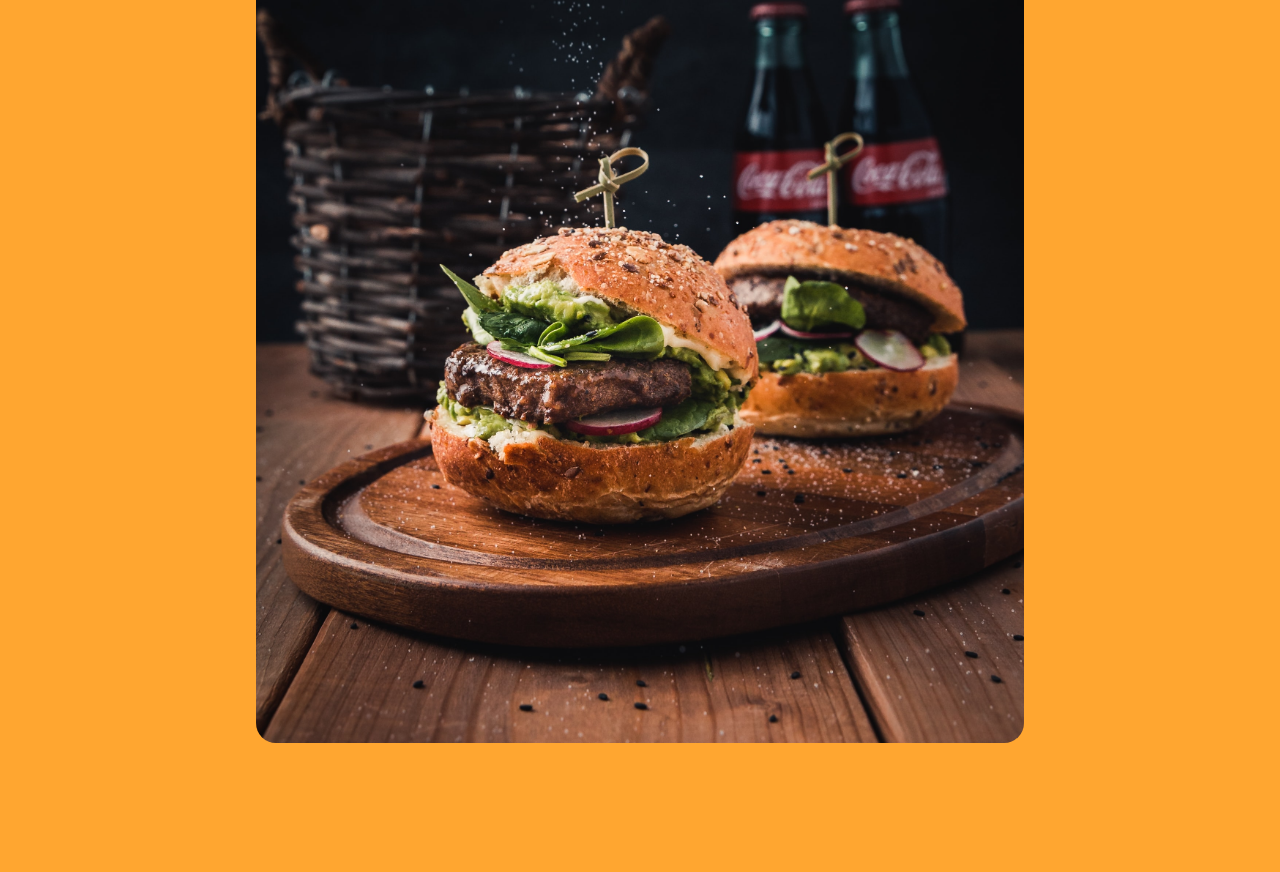
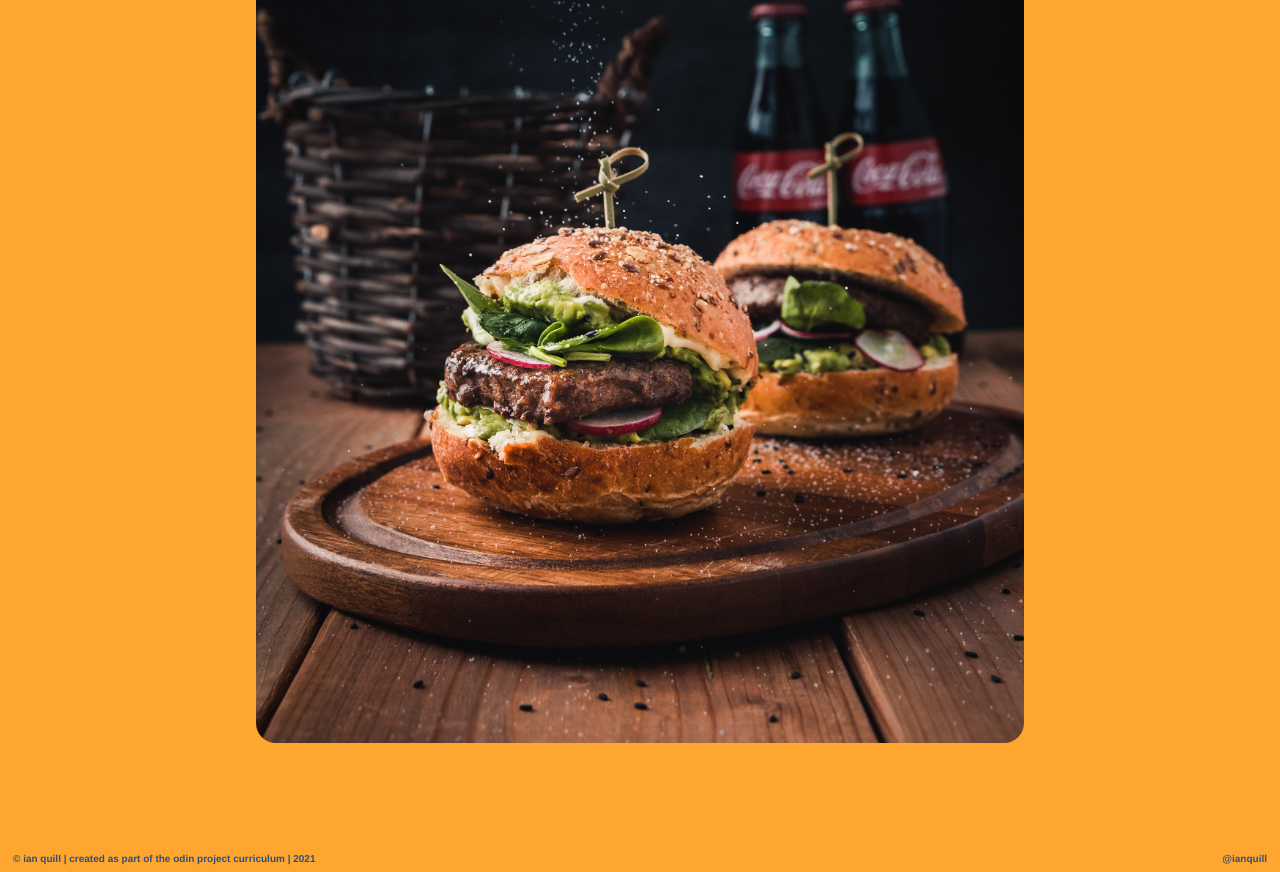
Before and after one commit to ianquill/odin-restaurantpage, a website with bundled scripts: page dist/index.html in a window 1280 px wide. Shown: the part 494-1366 px from the top of the page. Before the commit the page ends 1337 px from the top, so only its background shows below. Built offline with nearby package versions, Linux system fonts and the light colour scheme; a web font is replaced by a local one.

Commit message:
Added footer.

```diff
--- a/src/index.js
+++ b/src/index.js
@@ -1,5 +1,5 @@
 import './style.css';
-import { initialLoad } from './initialLoad.js';
+import { initialLoad, loadFooter } from './initialLoad.js';
 import { loadHomePage } from './homePage.js';
 import { loadMenuPage } from './menuPage.js';
 import { loadContactsPage } from './contactsPage.js';
@@ -16,6 +16,7 @@ mainContainer.appendChild(loadHomePage());
 
 content.appendChild(initialLoad());
 content.appendChild(mainContainer);
+content.appendChild(loadFooter());
 
 const nav = document.querySelectorAll('.header-item');
 
@@ -23,12 +24,12 @@ for (let li of nav) {
     li.addEventListener('click', () => {
         const page = li.textContent;
         loadPage(page);
-    })
+    });
 };
 
 function loadPage(page) {
 
-    // function to clear page
+    // clear page
     while (mainContainer.firstChild) {
         mainContainer.removeChild(mainContainer.firstChild);
     }
--- a/src/initialLoad.js
+++ b/src/initialLoad.js
@@ -1,6 +1,4 @@
 function initialLoad() {
-    const content = document.getElementById('content');
-
     // Header
     const header = document.createElement('header');
     const headerText = document.createElement('h1');
@@ -28,4 +26,21 @@ function initialLoad() {
     return header;
 }
 
-export {initialLoad};
+function loadFooter() {
+    const footer = document.createElement('footer');
+    const footerText = document.createElement('p');
+    const footerLink = document.createElement('a');
+
+    footerText.classList.add('footer-text');
+    footerText.textContent = "© Ian Quill | Created as part of the Odin Project Curriculum | 2021";
+    footerLink.classList.add('footer-text');
+    footerLink.classList.add('link');
+    footerLink.textContent = `@ianquill`;
+    footerLink.href = `https://github.com/ianquill`;
+
+    footer.append(footerText, footerLink);
+
+    return footer;
+}
+
+export { initialLoad, loadFooter };
--- a/src/style.css
+++ b/src/style.css
@@ -37,6 +37,7 @@ ul {
     align-items: center;
     gap: 20px;
     padding-left: 0;
+    margin-right: 20px;
 }
 
 .header-item {
@@ -48,6 +49,24 @@ ul {
 
 .header-item:hover {
     color: #611c35;
+}
+
+footer {
+    display: flex;
+    justify-content: space-between;
+    align-items: flex-end;
+}
+
+.footer-text {
+    font-weight: bolder;
+    font-size: 10px;
+    text-transform: lowercase;
+    margin: 10px 5px 0px 5px;
+}
+
+.link:visited, .link:link {
+    color: inherit;
+    text-decoration: none;
 }
 
 .main-container {
```
Also changed, not shown: dist/main.js.
